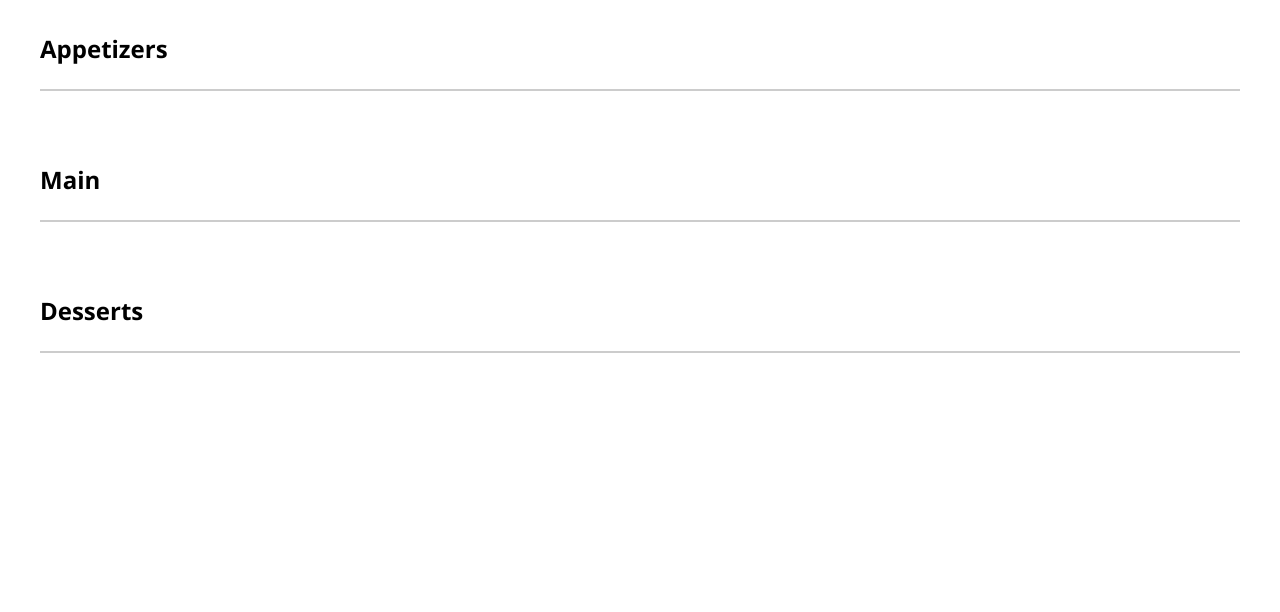
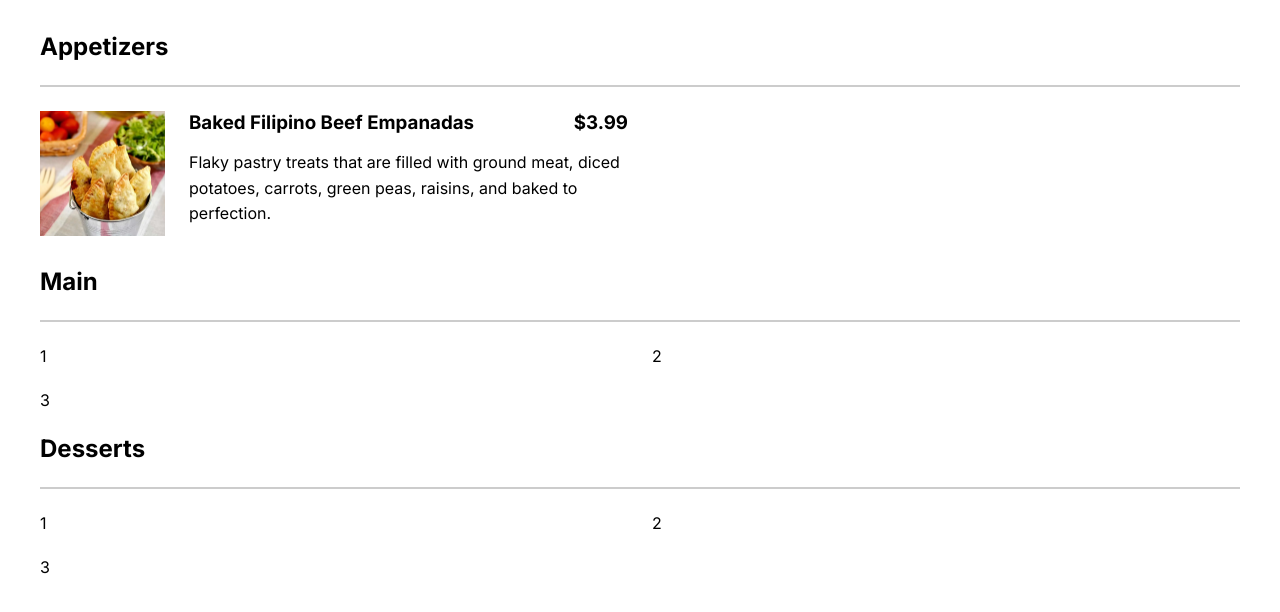
Before and after one commit to stephenberana/qq_altpaynet, a plain HTML site: page html + css/menu.html in a window 1280 px wide. Drawn offline with Linux system fonts and the light colour scheme.

Commit message:
Pushes basic template for all files

```diff
--- a/html + css/main.css
+++ b/html + css/main.css
@@ -5,7 +5,7 @@
 }
 
 .menu {
-    font-family: 'Segoe UI', Tahoma, Geneva, Verdana, sans-serif;
+    font-family: 'Inter', sans-serif;
     font-size: 14px;
 }
 
@@ -15,11 +15,41 @@
     border-bottom: 2px solid #ccc;
 }
 
+.menu-item {
+    display: flex;
+}
+
+.menu-item-image {
+    width: 80px;
+    height: 80px;
+    flex-shrink: 0;
+    object-fit: cover;
+    margin-right: 1.5em;
+}
+
+.menu-item-text {
+    flex-grow: 1;
+}
+
+.menu-item-heading {
+    display: flex;
+    justify-content: space-between;
+    margin: 0;
+}
+
+.menu-item-name {
+    margin-right: 1.5em;
+}
+
+.menu-item-description {
+    line-height: 1.6;
+}
+
 .menu-group {
     display: grid;
     grid-template-columns: 1fr;
     gap: 1.5em;
-    padding: 1.5em;
+    padding: 1.5em 0;
 }
 
 @media screen and (min-width: 992px) {
@@ -31,6 +61,10 @@
         grid-template-columns: repeat(2, 1fr);
     }
 
+    .menu-item-image {
+        width: 125px;
+        height: 125px;
+    }
 }
 
 /* Alt Media Query w/Sidebar */
--- a/html + css/menu.html
+++ b/html + css/menu.html
@@ -7,6 +7,9 @@
     <meta name="viewport" content="width=device-width, initial-scale=1.0">
     <title>Menu</title>
     <link rel="stylesheet" href="/qq_altpaynet/html + css/main.css">
+    <link rel="preconnect" href="https://fonts.googleapis.com">
+    <link rel="preconnect" href="https://fonts.gstatic.com" crossorigin>
+    <link href="https://fonts.googleapis.com/css2?family=Inter:wght@400;700&display=swap" rel="stylesheet">
 </head>
 
 <body>
@@ -16,25 +19,34 @@
                 Appetizers
             </h2>
             <div class="menu-group">
-                <div></div>
-                <div></div>
-                <div></div>
+                <div class="menu-item">
+                    <img src="./img/Baked Fil Empanadas.webp" alt="Baked Fil Empanadas" class="menu-item-image">
+                    <div class="menu-item-text">
+                        <h3 class="menu-item-heading">
+                            <span class="menu-item-name">Baked Filipino Beef Empanadas</span>
+                            <span class="menu-item-price">$3.99</span>
+                        </h3>
+                        <p class="menu-item-description">Flaky pastry treats that are filled with ground meat, diced
+                            potatoes, carrots, green peas,
+                            raisins, and baked to perfection.</p>
+                    </div>
+                </div>
             </div>
             <h2 class="menu-group-heading">
                 Main
             </h2>
             <div class="menu-group">
-                <div></div>
-                <div></div>
-                <div></div>
+                <div>1</div>
+                <div>2</div>
+                <div>3</div>
             </div>
             <h2 class="menu-group-heading">
                 Desserts
             </h2>
             <div class="menu-group">
-                <div></div>
-                <div></div>
-                <div></div>
+                <div>1</div>
+                <div>2</div>
+                <div>3</div>
             </div>
         </div>
     </div>
```
Also changed, not shown: html + css/img/Baked Fil Empanadas.webp (added).
